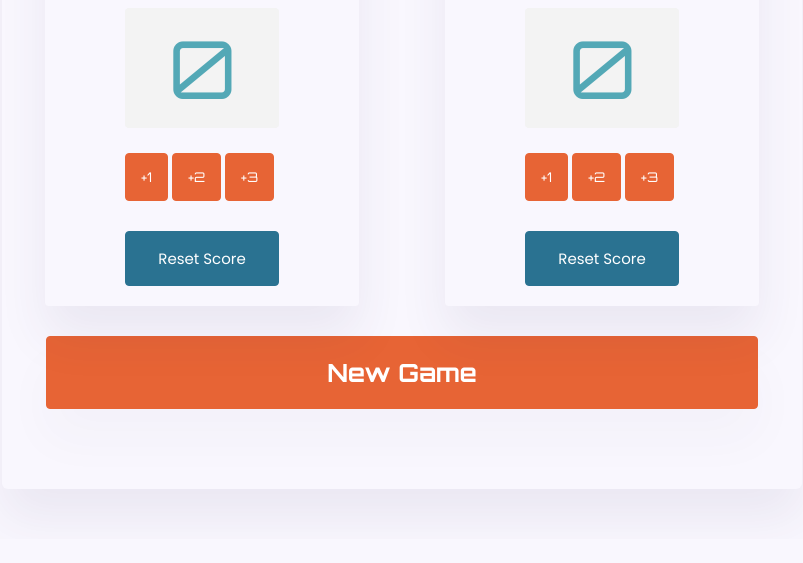
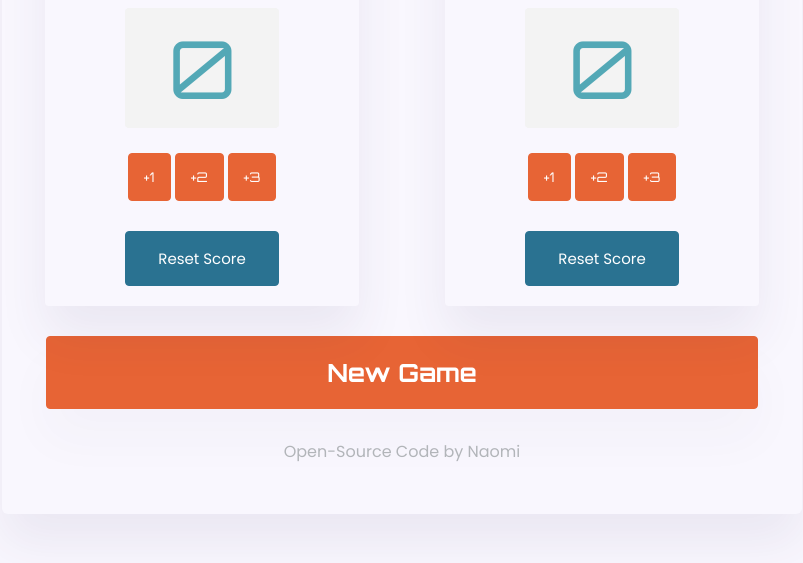
Before and after one commit to NayoBaez/Scoreboard, a plain HTML site: page index.html in a window 1280 px wide. Shown: the part 543-1106 px from the top of the page, without its empty margins (238-1041 px from the left). Before the commit the page ends 1082 px from the top, so only its background shows below. Drawn offline with Linux system fonts and the light colour scheme.

Commit message:
Added Footer Link and Updated Css

```diff
--- a/index.css
+++ b/index.css
@@ -6,6 +6,7 @@ body {
 :root {
   --branding-color: #e76435;
   --secondary-color: #2a7291;
+  --basic-color: #b2b5b9;
   --box-shadow: 0 30px 50px rgb(65 50 100 / 8%);
   --default-font-family: "Orbitron", sans-serif;
   --secondary-font-family: "Poppins", sans-serif;
@@ -17,6 +18,7 @@ body {
   box-shadow: var(--box-shadow);
   padding: 50px 0px;
   margin: 0px auto;
+  text-align: center;
 }
 
 .scoreboard {
@@ -38,7 +40,7 @@ h3 {
   font-size: 30px;
   line-height: 36px;
   text-align: center;
-  color: #b2b5b9;
+  color: var(--basic-color);
 }
 
 .home,
@@ -78,11 +80,11 @@ button:hover {
 
 .reset-button {
   padding: 15px 32px;
-  font-family: var(--secondary-font-family);
   background: var(--secondary-color);
   border-color: var(--secondary-color);
   font-size: 15px;
   color: white;
+  font-family: var(--secondary-font-family);
 }
 
 .reset-button:hover {
@@ -102,3 +104,18 @@ button:hover {
   font-size: 25px;
   box-shadow: 0 30px 50px rgb(65 50 100 / 3%);
 }
+
+.footer-link a {
+  text-decoration: none;
+  color: var(--basic-color);
+  font-family: var(--secondary-font-family);
+}
+
+.footer-link a:hover {
+  text-decoration: underline;
+  color: #2077f6;
+}
+.footer-name {
+  font-family: var(--secondary-font-family);
+  color: var(--basic-color);
+}
--- a/index.html
+++ b/index.html
@@ -51,6 +51,12 @@
       <button class="newgame-button" onclick="newGame()" id="reset-guest">
         New Game
       </button>
+      <div class="footer-link">
+        <a href="https://github.com/NayoBaez/Scoreboard" target="blank"
+          >Open-Source Code
+        </a>
+        <span class="footer-name">by Naomi</span>
+      </div>
     </div>
 
     <script src="index.js"></script>
```
